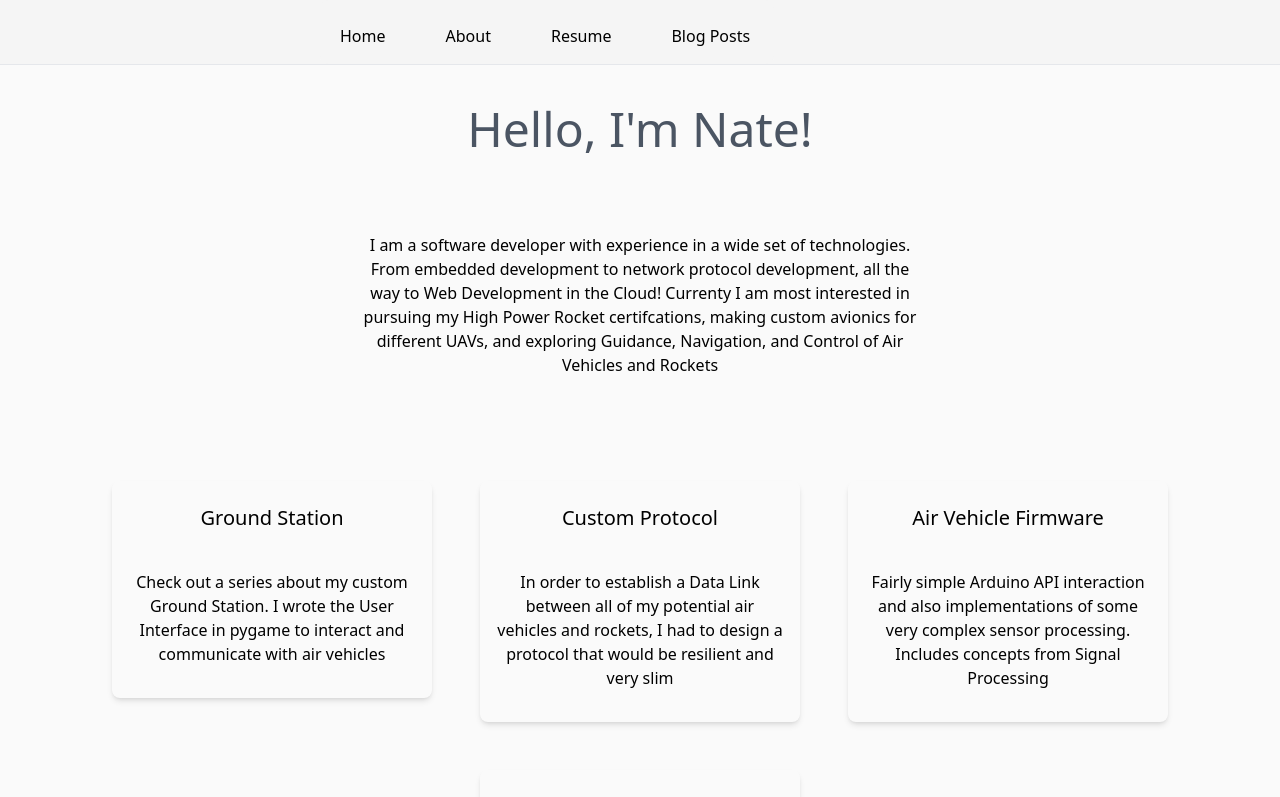
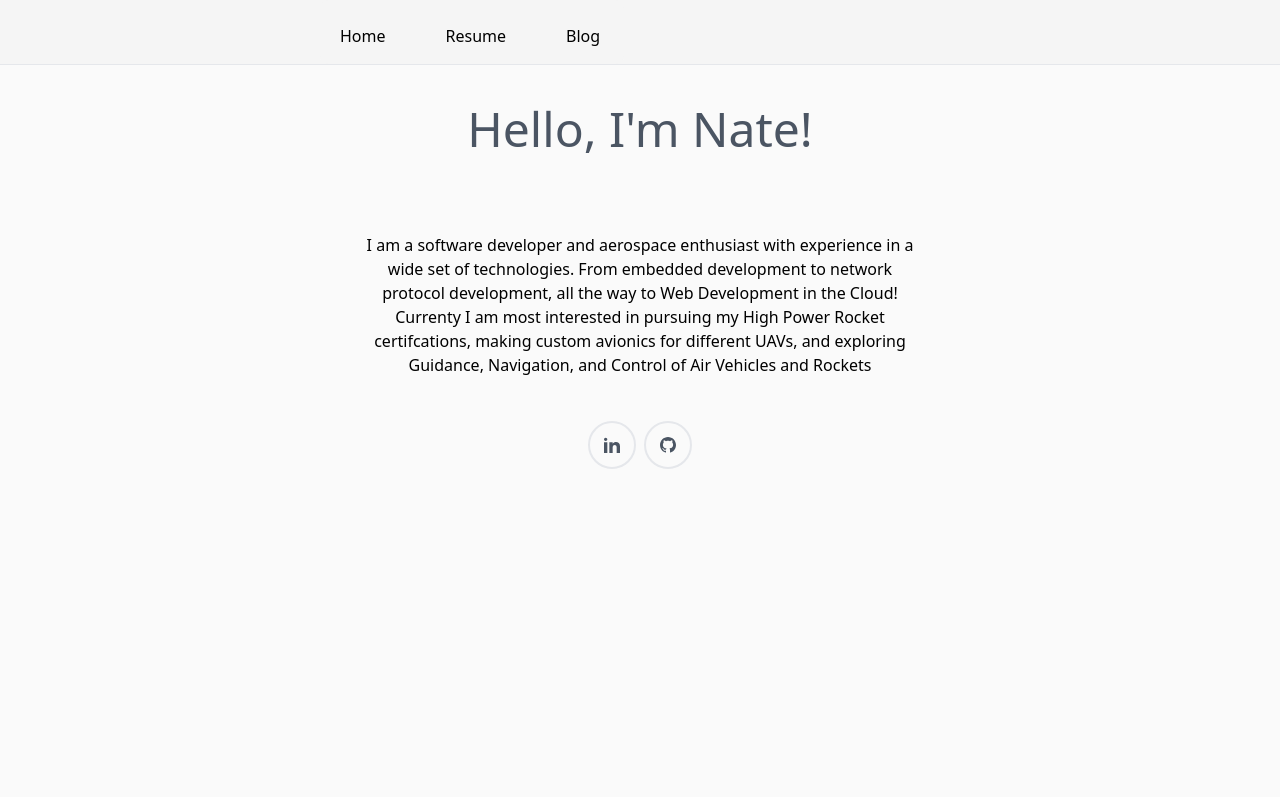
Before and after one commit to ntuckertriplet/njtucker.dev, a Next.js app: page / in a window 1280 px wide. Shown: the top 797 px of the page. Built offline with nearby package versions, Linux system fonts and the light colour scheme.

Commit message:
slimmed down site

```diff
--- a/src/components/blog-landing-card/index.tsx
+++ /dev/null
@@ -1,22 +0,0 @@
-import Link from "next/link";
-
-type BlogLandingCardProps = {
-  title: string;
-  content: string;
-  link: string;
-};
-
-const BlogLandingCard = ({ title, content, link }: BlogLandingCardProps) => {
-  return (
-    <Link href={`/blog/${link}`}>
-      <div className="flex flex-col bg-neutral-100 hover:bg-slate-200 rounded-lg shadow-md m-6 overflow-hidden">
-        <h5 className="mb-2 text-xl font-medium leading-tight p-4 m-2 text-center">
-          {title}
-        </h5>
-        <p className="mb-4 p-4 text-center">{content}</p>
-      </div>
-    </Link>
-  );
-};
-
-export default BlogLandingCard;
--- /dev/null
+++ b/src/components/blog-link/index.tsx
@@ -0,0 +1,17 @@
+import Link from "next/link";
+import { ReactNode } from "react";
+
+type BlogLinkProps = {
+  href: string;
+  text: string;
+};
+
+const BlogLink = ({ href, text }: BlogLinkProps) => {
+  return (
+    <li className="text-xl hover:underline">
+      <Link href={`/blog/${href}`}>{text}</Link>
+    </li>
+  );
+};
+
+export default BlogLink;
--- a/src/components/home-page-card/index.tsx
+++ /dev/null
@@ -1,22 +0,0 @@
-import Link from "next/link";
-
-type HomePageCardProps = {
-  title: string;
-  content: string;
-  link: string;
-};
-
-const HomePageCard = ({ title, content, link }: HomePageCardProps) => {
-  return (
-    <Link href={`/resume`}>
-      <div className="flex flex-col rounded-lg shadow-md w-80 m-6 overflow-hidden bg-no-repeat bg-cover bg-center">
-        <h5 className="mb-2 text-xl font-medium leading-tight p-4 m-2 text-center">
-          {title}
-        </h5>
-        <p className="mb-4 p-4 text-center">{content}</p>
-      </div>
-    </Link>
-  );
-};
-
-export default HomePageCard;
--- a/src/components/navbar/index.tsx
+++ b/src/components/navbar/index.tsx
@@ -19,14 +19,6 @@
             </li>
             <li>
               <Link
-                href="/about"
-                className="block py-2 pl-3 pr-4 rounded md:bg-transparent"
-              >
-                About
-              </Link>
-            </li>
-            <li>
-              <Link
                 href="/resume"
                 className="block py-2 pl-3 pr-4 rounded md:bg-transparent"
               >
@@ -38,7 +30,7 @@
                 href="/resume"
                 className="block py-2 pl-3 pr-4 rounded md:bg-transparent"
               >
-                Blog Posts
+                Blog
               </Link>
             </li>
           </ul>
--- a/src/lib/portfolio/index.ts
+++ /dev/null
@@ -1,28 +0,0 @@
-export const getPortfolio = () => {
-  return [
-    {
-      title: "Ground Station",
-      content:
-        "Check out a series about my custom Ground Station. I wrote the User Interface in pygame to interact and communicate with air vehicles",
-      link: "ground-station",
-    },
-    {
-      title: "Custom Protocol",
-      content:
-        "In order to establish a Data Link between all of my potential air vehicles and rockets, I had to design a protocol that would be resilient and very slim",
-      link: "custom-protocol",
-    },
-    {
-      title: "Air Vehicle Firmware",
-      content:
-        "Fairly simple Arduino API interaction and also implementations of some very complex sensor processing. Includes concepts from Signal Processing",
-      link: "vehicle-firmware",
-    },
-    {
-      title: "Explorations in Signal Processing",
-      content:
-        "This is content testing out Kalman filtering, advanced state control, and all sorts of state design goodness",
-      link: "signal-processing",
-    },
-  ];
-};
--- a/src/pages/blog/custom-protocol/index.tsx
+++ /dev/null
@@ -1,10 +0,0 @@
-const Page = () => {
-  return (
-    <div className="m-6 space-y-6 w-1/2">
-      <h1 className="text-5xl">Building a Custom Protocol</h1>
-      <p className="">This is how I built a custom protocol</p>
-    </div>
-  );
-};
-
-export default Page;
--- a/src/pages/blog/index.tsx
+++ b/src/pages/blog/index.tsx
@@ -1,19 +1,25 @@
-import { getBlogMetadata } from "@/lib/blog";
+import BlogLink from "@/components/blog-link";
 
 const Page = () => {
-  const blogs = getBlogMetadata();
   return (
-    <div className="grid place-items-center p-10 w-1/2">
+    <div className="grid place-items-center p-6 w-1/3">
       <div className="bg-neutral-100 w-full">
-        <div className="bg-slate-200">
-          <h1 className="text-5xl p-10">Blog Entries</h1>
+        <div className="bg-gray-300">
+          <h1 className="text-4xl p-8">Blog Entries</h1>
         </div>
-        <ul className="list-disc list-inside p-10">
-          <li className="text-xl">Hello World</li>
-          <ul className="list-decimal list-inside">
-            <li className="mt-4 ml-4">Entry 1</li>
-            <li className="ml-4">Entry 2</li>
-          </ul>
+        <ul className="list-disc list-inside p-6 space-y-2">
+          <BlogLink
+            href="/ground-station"
+            text="Building a custom Ground Station in Pygame"
+          />
+          <BlogLink
+            href="/signal-processing"
+            text="Learning about and writing code for state design and signal processing"
+          />
+          <BlogLink
+            href="/rocketry"
+            text="Adventures in rocketry and building rockets"
+          />
         </ul>
       </div>
     </div>
--- /dev/null
+++ b/src/pages/blog/rocketry/index.tsx
@@ -0,0 +1,12 @@
+const Page = () => {
+  return (
+    <div className="m-6 space-y-6 w-1/2">
+      <h1 className="text-5xl">
+        From zero to (hopefully) Level 3 Certified rocketeer
+      </h1>
+      <p className="">Building rockets is fun, and can be very educational!</p>
+    </div>
+  );
+};
+
+export default Page;
--- a/src/pages/blog/vehicle-firmware/index.tsx
+++ /dev/null
@@ -1,10 +0,0 @@
-const Page = () => {
-  return (
-    <div className="m-6 space-y-6 w-1/2">
-      <h1 className="text-5xl">Building Vehicle Firmware</h1>
-      <p className="">This is how I built vehicle firmware</p>
-    </div>
-  );
-};
-
-export default Page;
--- a/src/pages/index.tsx
+++ b/src/pages/index.tsx
@@ -1,32 +1,15 @@
-import HomePageCard from "@/components/home-page-card";
-import { getPortfolio } from "@/lib/portfolio";
-
 export default function Home() {
-  const cardContent = getPortfolio();
   return (
     <div className="grid place-items-center text-center">
       <h1 className="text-5xl text-gray-600 p-10">Hello, I'm Nate!</h1>
       <p className="p-10 md:w-1/2">
-        I am a software developer with experience in a wide set of technologies.
-        From embedded development to network protocol development, all the way
-        to Web Development in the Cloud! Currenty I am most interested in
-        pursuing my High Power Rocket certifcations, making custom avionics for
-        different UAVs, and exploring Guidance, Navigation, and Control of Air
-        Vehicles and Rockets
+        I am a software developer and aerospace enthusiast with experience in a
+        wide set of technologies. From embedded development to network protocol
+        development, all the way to Web Development in the Cloud! Currenty I am
+        most interested in pursuing my High Power Rocket certifcations, making
+        custom avionics for different UAVs, and exploring Guidance, Navigation,
+        and Control of Air Vehicles and Rockets
       </p>
-
-      <div className="flex flex-wrap justify-center p-10">
-        {cardContent.map((c) => {
-          return (
-            <HomePageCard
-              key={c.title}
-              title={c.title}
-              content={c.content}
-              link={c.link}
-            />
-          );
-        })}
-      </div>
     </div>
   );
 }
```
Also changed, not shown: src/lib/blog/index.ts (deleted, +0 -28 lines).
